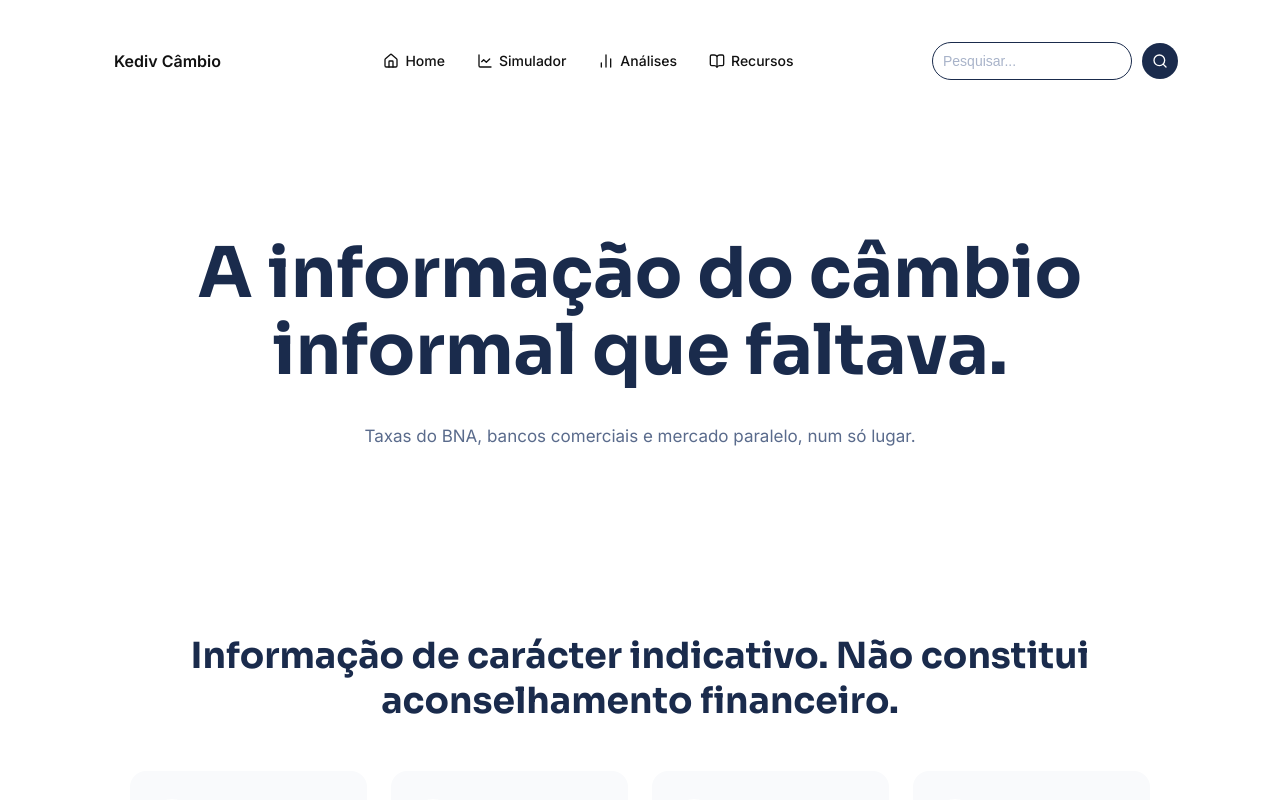
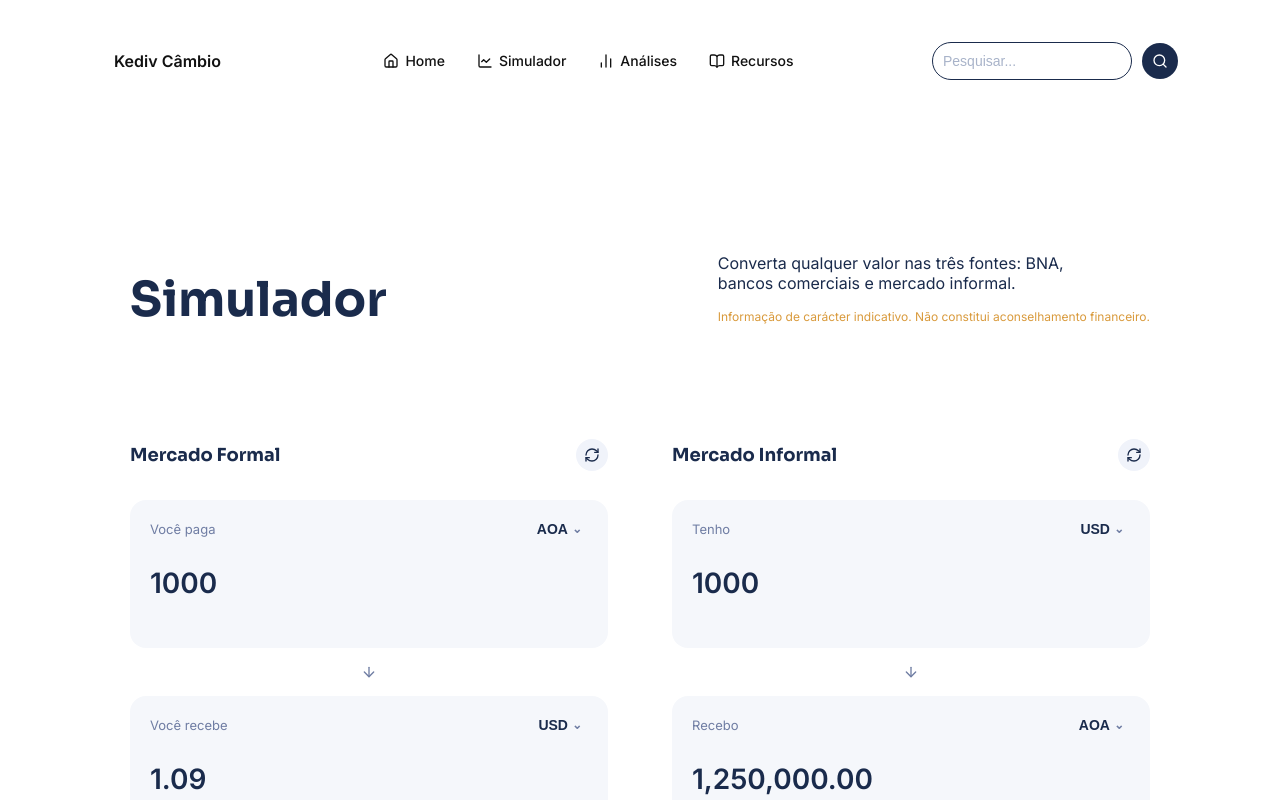
Before and after one commit to Stormzy377/Kediv-cambio, a React (Vite) app: page /simulador in a window 1280 px wide. Shown: the top 800 px of the page. Built offline with nearby package versions, Linux system fonts and the light colour scheme; the HTML template or start-up script is replaced by a standard one.

Commit message:
feat: primeiros passos na página do simulador

```diff
--- a/src/App.jsx
+++ b/src/App.jsx
@@ -1,24 +1,19 @@
+import { Routes, Route } from "react-router-dom";
 import Navbar from "./components/Navbar/Navbar";
-import Hero from "./components/Hero/Hero";
-import Features from "./components/FeatureBadges/Features";
-import RatesSection from "./components/RatesSection/RatesSection";
-import RatesTable from "./components/RatesSection/RatesTable"
-import LogosMarquee from "./components/LogosMarquee/LogosMarquee";
-import WhySection from "./components/WhySection/WhySection";
-import HighlightsSection from "./components/HighlightsSection/HighlightsSection";
 import Footer from "./components/Footer/Footer";
+import Home from "./pages/Home";
+import Simulador from "./pages/Simulador";
 
 function App() {
   return (
     <div>
       <Navbar />
-      <Hero/>
-      <Features />
-      <RatesSection />
-      <RatesTable />
-      <LogosMarquee />
-      <WhySection />
-      <HighlightsSection />
+
+      <Routes>
+        <Route path="/" element={<Home />} />
+        <Route path="/simulador" element={<Simulador />} />
+      </Routes>
+
       <Footer />
     </div>
   );
--- /dev/null
+++ b/src/components/Simulator/CurrencyCard.jsx
@@ -0,0 +1,17 @@
+import styles from './Simulator.module.css';
+
+function CurrencyCard({ label, amount, currency }) {
+  return (
+    <div className={styles.card}>
+      <div className={styles.cardHeader}>
+        <span className={styles.cardLabel}>{label}</span>
+        <button className={styles.currencySelect}>
+          {currency} <span className={styles.chevron}>⌄</span>
+        </button>
+      </div>
+      <p className={styles.amount}>{amount}</p>
+    </div>
+  );
+}
+
+export default CurrencyCard;
--- /dev/null
+++ b/src/components/Simulator/Simulator.module.css
@@ -0,0 +1,94 @@
+.grid {
+  display: grid;
+  grid-template-columns: 1fr 1fr;
+  gap: 64px;
+}
+
+.column {
+  display: flex;
+  flex-direction: column;
+  gap: 16px;
+}
+
+.columnHeader {
+  display: flex;
+  justify-content: space-between;
+  align-items: center;
+}
+
+.columnTitle {
+  font-size: 18px;
+  font-weight: 700;
+  color: #1a2b4c;
+}
+
+.refreshButton {
+  display: flex;
+  align-items: center;
+  justify-content: center;
+  width: 32px;
+  height: 32px;
+  border-radius: 50%;
+  border: none;
+  background-color: #f0f3fa;
+  color: #1a2b4c;
+  cursor: pointer;
+}
+
+.card {
+  background-color: #f5f7fb;
+  border-radius: 16px;
+  padding: 20px;
+}
+
+.cardHeader {
+  display: flex;
+  justify-content: space-between;
+  align-items: center;
+  margin-bottom: 12px;
+}
+
+.cardLabel {
+  font-size: 13px;
+  color: #6f7da3;
+}
+
+.currencySelect {
+  display: flex;
+  align-items: center;
+  gap: 4px;
+  background: none;
+  border: none;
+  font-size: 14px;
+  font-weight: 700;
+  color: #1a2b4c;
+  cursor: pointer;
+}
+
+.chevron {
+  font-size: 12px;
+  color: #6f7da3;
+}
+
+.amount {
+  font-size: 28px;
+  font-weight: 700;
+  color: #1a2b4c;
+}
+
+.arrowDivider {
+  display: flex;
+  justify-content: center;
+  color: #6f7da3;
+}
+
+.chartPlaceholder {
+  height: 140px;
+  background-color: #f9fafc;
+  border-radius: 16px;
+  display: flex;
+  align-items: center;
+  justify-content: center;
+  color: #9aa6bf;
+  font-size: 13px;
+}
--- /dev/null
+++ b/src/components/Simulator/SimulatorColumn.jsx
@@ -0,0 +1,28 @@
+import { RefreshCw, ArrowDown } from 'lucide-react';
+import CurrencyCard from './CurrencyCard';
+import styles from './Simulator.module.css';
+
+function SimulatorColumn({ title, payLabel, payAmount, payCurrency, receiveLabel, receiveAmount, receiveCurrency }) {
+  return (
+    <div className={styles.column}>
+      <div className={styles.columnHeader}>
+        <h3 className={styles.columnTitle}>{title}</h3>
+        <button className={styles.refreshButton} aria-label="Actualizar">
+          <RefreshCw size={16} />
+        </button>
+      </div>
+
+      <CurrencyCard label={payLabel} amount={payAmount} currency={payCurrency} />
+
+      <div className={styles.arrowDivider}>
+        <ArrowDown size={16} />
+      </div>
+
+      <CurrencyCard label={receiveLabel} amount={receiveAmount} currency={receiveCurrency} />
+
+      <div className={styles.chartPlaceholder}>Gráfico aqui</div>
+    </div>
+  );
+}
+
+export default SimulatorColumn;
--- /dev/null
+++ b/src/pages/Home.jsx
@@ -0,0 +1,21 @@
+import Hero from "../components/Hero/Hero";
+import Features from "../components/FeatureBadges/Features";
+import RatesSection from "../components/RatesSection/RatesSection";
+import LogosMarquee from "../components/LogosMarquee/LogosMarquee";
+import WhySection from "../components/WhySection/WhySection";
+import HighlightsSection from "../components/HighlightsSection/HighlightsSection";
+
+function Home() {
+  return (
+    <>
+      <Hero />
+      <Features />
+      <RatesSection />
+      <LogosMarquee />
+      <WhySection />
+      <HighlightsSection />
+    </>
+  );
+}
+
+export default Home;
--- /dev/null
+++ b/src/pages/Simulador.jsx
@@ -0,0 +1,44 @@
+import SimulatorColumn from '../components/Simulator/SimulatorColumn';
+import styles from './Simulador.module.css';
+import simulatorStyles from '../components/Simulator/Simulator.module.css';
+
+function Simulador() {
+  return (
+    <main className={styles.page}>
+      <div className={styles.header}>
+        <h1 className={styles.title}>Simulador</h1>
+        <div>
+          <p className={styles.subtitle}>
+            Converta qualquer valor nas três fontes: BNA, bancos comerciais e mercado informal.
+          </p>
+          <p className={styles.disclaimer}>
+            Informação de carácter indicativo. Não constitui aconselhamento financeiro.
+          </p>
+        </div>
+      </div>
+
+      <div className={simulatorStyles.grid}>
+        <SimulatorColumn
+          title="Mercado Formal"
+          payLabel="Você paga"
+          payAmount="1000"
+          payCurrency="AOA"
+          receiveLabel="Você recebe"
+          receiveAmount="1.09"
+          receiveCurrency="USD"
+        />
+        <SimulatorColumn
+          title="Mercado Informal"
+          payLabel="Tenho"
+          payAmount="1000"
+          payCurrency="USD"
+          receiveLabel="Recebo"
+          receiveAmount="1,250,000.00"
+          receiveCurrency="AOA"
+        />
+      </div>
+    </main>
+  );
+}
+
+export default Simulador;
--- /dev/null
+++ b/src/pages/Simulador.module.css
@@ -0,0 +1,31 @@
+.page {
+  max-width: 1100px;
+  margin: 0 auto;
+  padding: 140px 40px 80px;
+}
+
+.header {
+  display: flex;
+  justify-content: space-between;
+  flex-wrap: wrap;
+  gap: 24px;
+  margin-bottom: 64px;
+}
+
+.title {
+  font-size: 48px;
+  font-weight: 700;
+  color: #1a2b4c;
+}
+
+.subtitle {
+  font-size: 16px;
+  color: #1a2b4c;
+  max-width: 360px;
+}
+
+.disclaimer {
+  font-size: 12px;
+  color: #d99a3c;
+  margin-top: 8px;
+}
```
